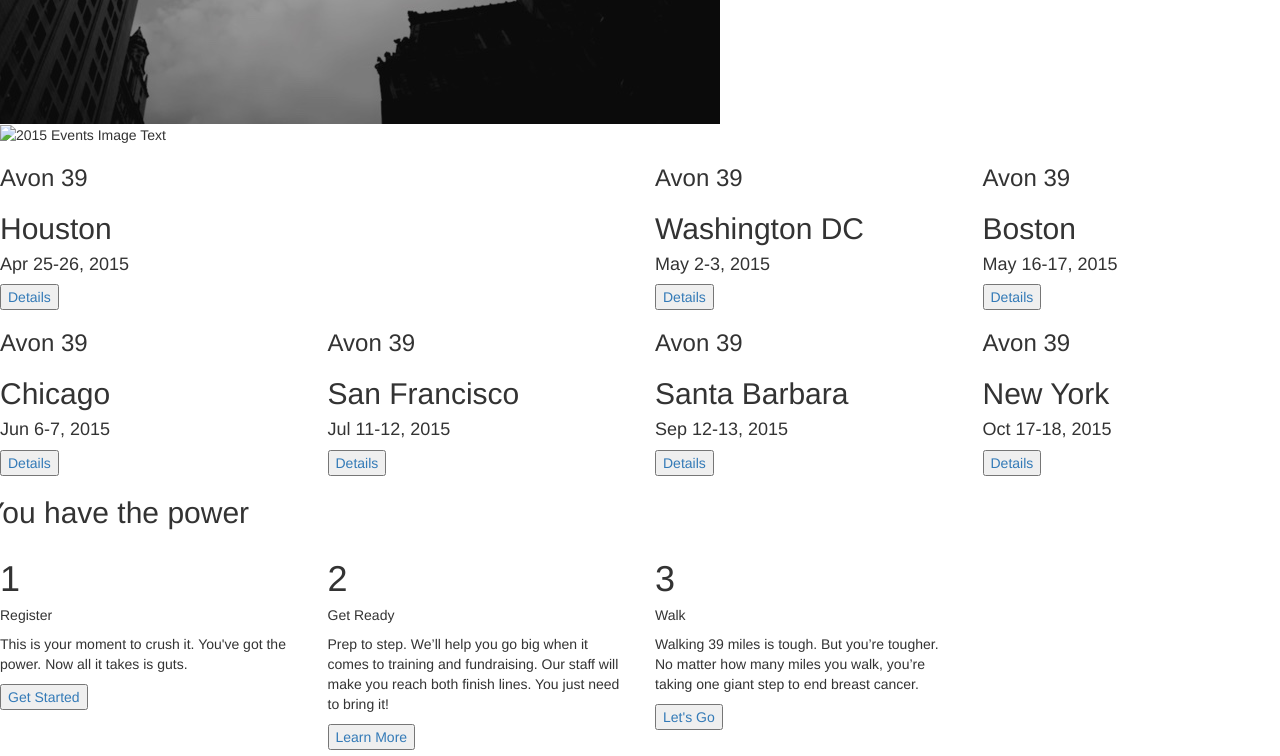
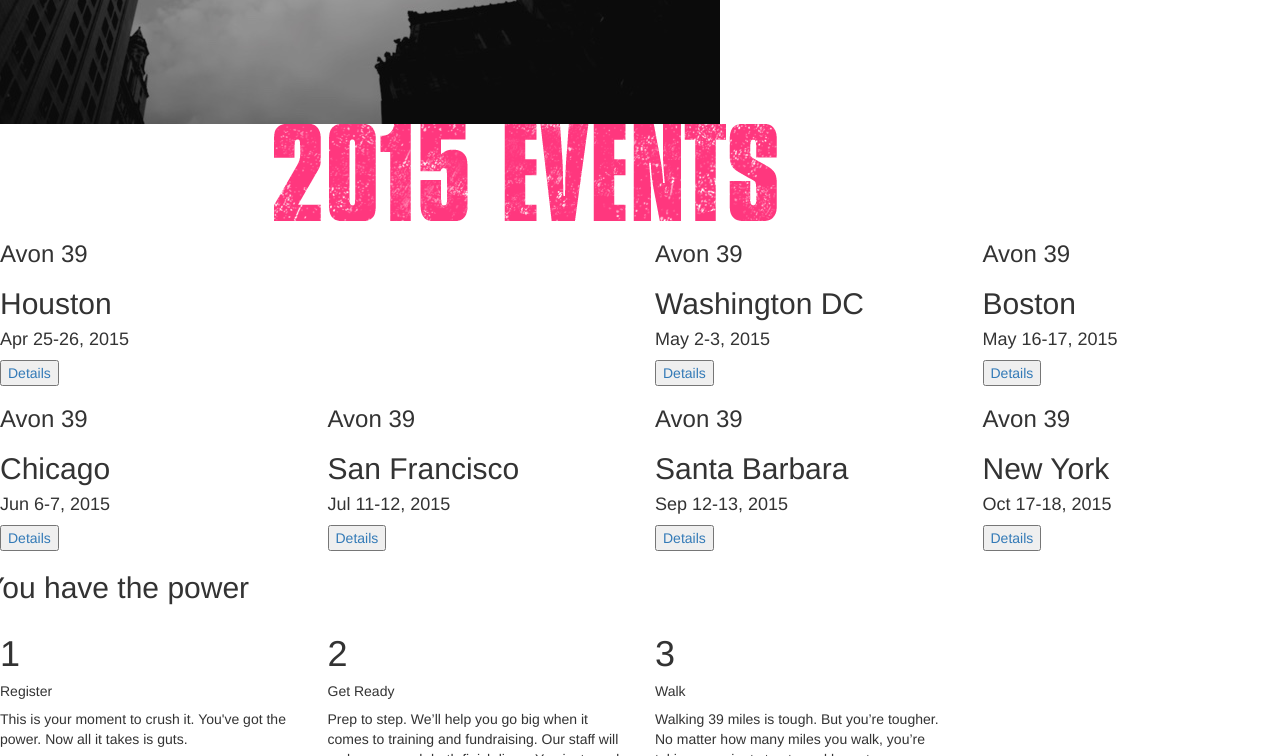
Before and after one commit to malloryporche/nfp, a website: page app/index.html in a window 1280 px wide. Shown: the part 1310-2066 px from the top of the page. Drawn offline with nearby package versions, Linux system fonts and the light colour scheme; files that its build step writes are made by us from their sources.

Commit message:
HTML safe

```diff
--- a/app/index.html
+++ b/app/index.html
@@ -148,7 +148,7 @@
 
     <section id="nfp_site_title" class="row">
         <div class="col-sm-12 col-md-12 col-lg-12" id="nfp_events_img-title">
-            <img src="img/2015_events_text.jpg" alt="2015 Events Image Text">
+            <img src="img/2015_events_text.png" alt="2015 Events Image Text">
         </div>
     </section>
 
@@ -277,6 +277,7 @@
                 </li>
             </ul>
         </div>
+        <div>
             <h6>Contact Us</h6>
             <ul>
                 <li>
```
Also changed, not shown: 1 other file.
